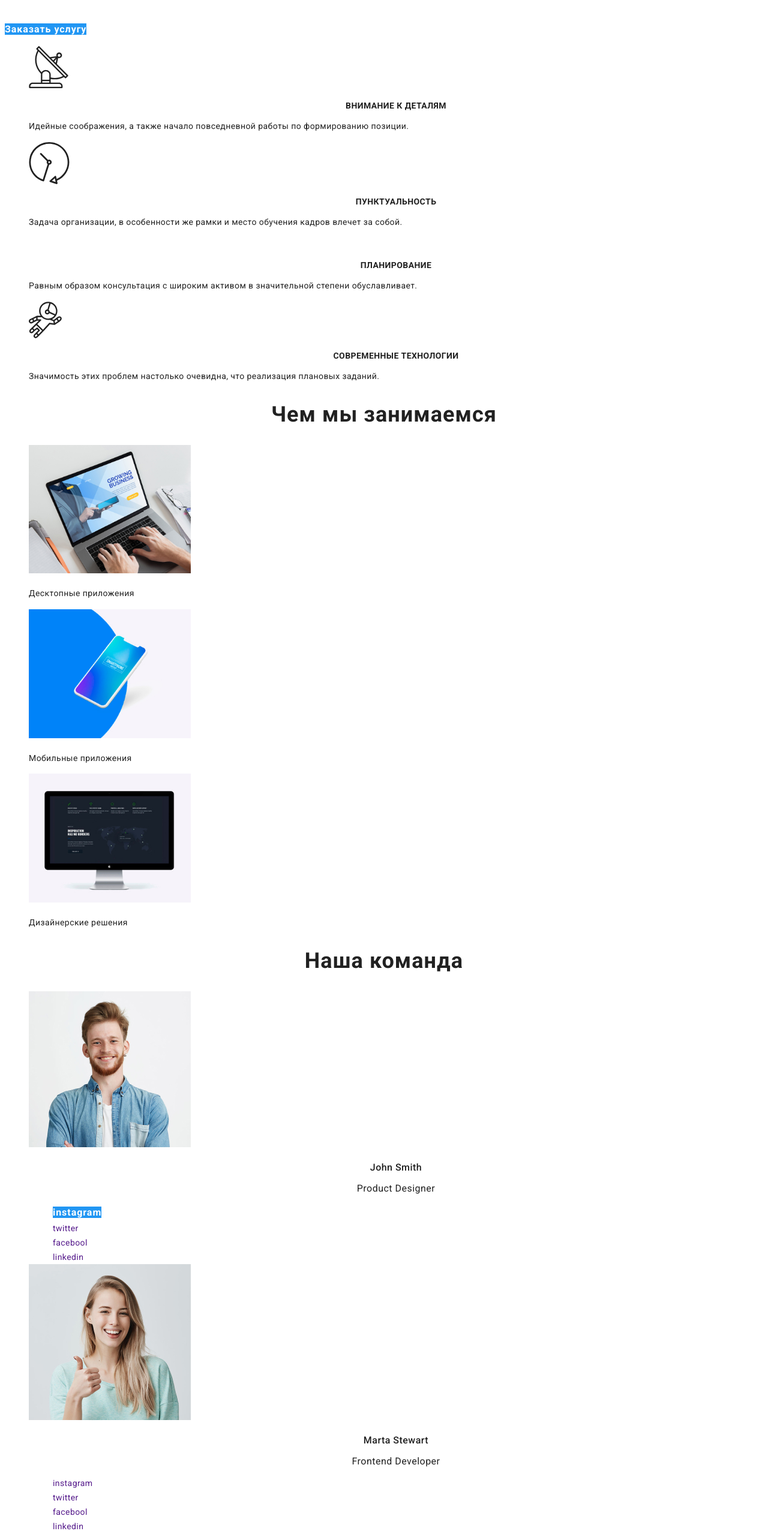
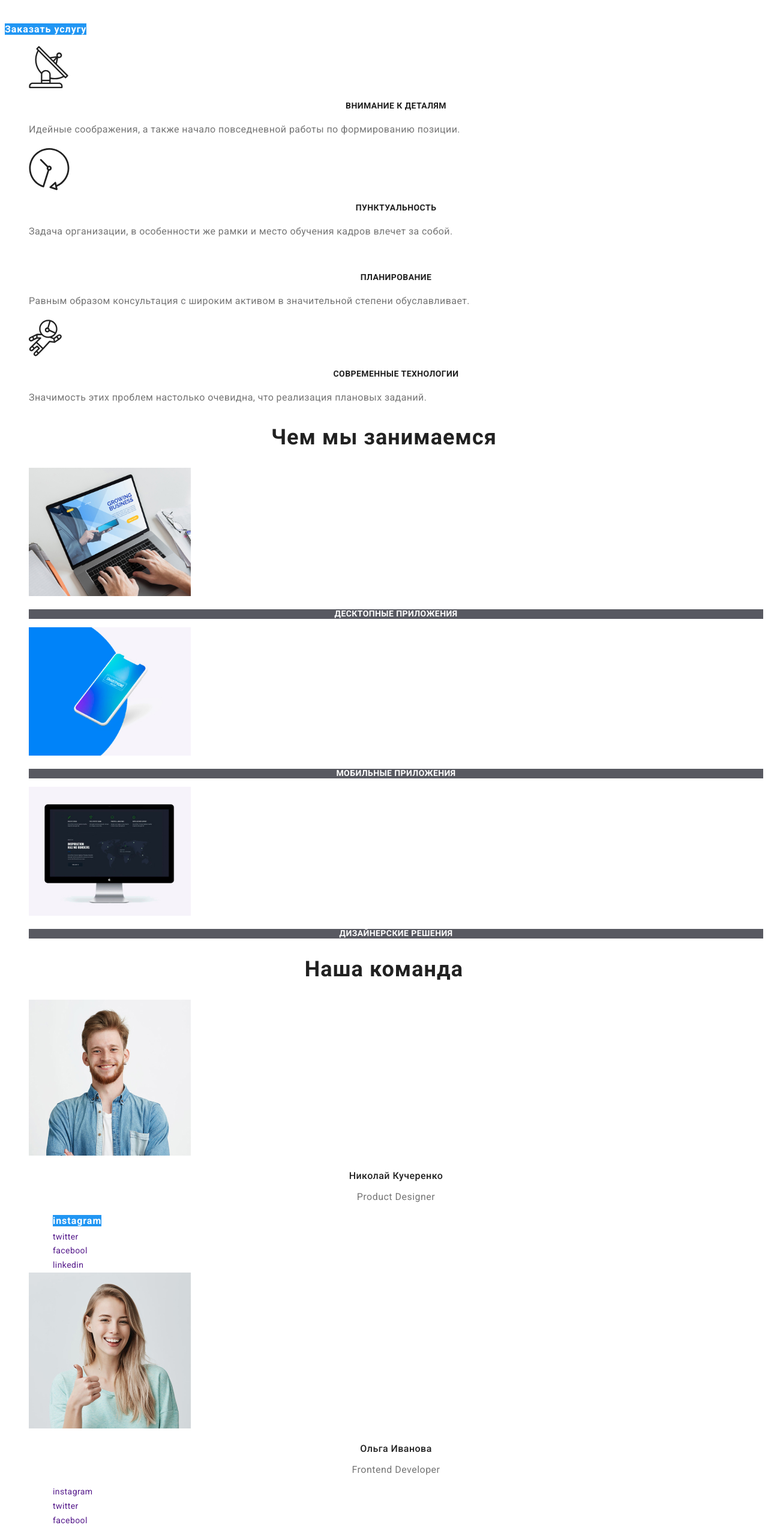
Before and after one commit to Ekateryna991/goit-markup-hw-02, a plain HTML site: page index.html in a window 1280 px wide. Shown: the part 247-2800 px from the top of the page at 60% size. Drawn offline with Linux system fonts and the light colour scheme.

Commit message:
работа над ошибками

```diff
--- a/css/styles.css
+++ b/css/styles.css
@@ -1,5 +1,6 @@
 :root {
   --primary-text-color: #212121;
+  --secondary-text-color: #757575;
   --primary-bg-color: #ffffff;
   --primary-accent-color: #2196f3;
 }
@@ -55,7 +56,7 @@ a {
 }
 
 .link-contact {
-  color: #757575;
+  color: var(--secondary-text-color);
 }
 
 .site-nav .link-nav:hover,
@@ -116,6 +117,7 @@ a {
   line-height: 1.19;
   text-align: center;
   letter-spacing: 0.03em;
+  color: var(--secondary-text-color);
 }
 .button {
   color: var(--primary-bg-color);
@@ -127,6 +129,17 @@ a {
   line-height: 1.87;
   text-align: center;
   letter-spacing: 0.06em;
+}
+
+.list-item-aboutus {
+  font-weight: 700;
+  font-size: 14px;
+  line-height: 1.14;
+  text-align: center;
+  letter-spacing: 0.03em;
+  text-transform: uppercase;
+  color: var(--primary-bg-color);
+  background: rgba(47, 48, 58, 0.8);
 }
 
 /* страница портфолио */
@@ -159,14 +172,15 @@ a {
   font-weight: 400;
   font-size: 16px;
   line-height: 1.87;
-  color: #757575;
+  color: var(--secondary-text-color);
 }
 
 .technokryak {
   font-weight: 400;
   font-size: 18px;
   line-height: 1.56;
-  /* color: var(--primary-bg-color); */
+  color: var(--primary-bg-color);
+  background-color: rgba(33, 150, 243, 0.9);
 }
 
 /* Футер */
@@ -180,6 +194,7 @@ footer {
   font-weight: 400;
   font-size: 14px;
   line-height: 1.71;
+  font-style: normal;
 }
 
 .address-link {
--- a/index.html
+++ b/index.html
@@ -39,7 +39,7 @@
           <li>
             <img src="./img/Vector1.svg" alt="" />
             <h3 class="section-subtitle">Внимание к деталям</h3>
-            <p>
+            <p class="list-item">
               Идейные соображения, а также начало повседневной работы по
               формированию позиции.
             </p>
@@ -47,7 +47,7 @@
           <li>
             <img src="./img/Vector2.svg" alt="" />
             <h3 class="section-subtitle">Пунктуальность</h3>
-            <p>
+            <p class="list-item">
               Задача организации, в особенности же рамки и место обучения кадров
               влечет за собой.
             </p>
@@ -55,7 +55,7 @@
           <li>
             <img src="./img/Vector.svg" alt="" />
             <h3 class="section-subtitle">Планирование</h3>
-            <p>
+            <p class="list-item">
               Равным образом консультация с широким активом в значительной
               степени обуславливает.
             </p>
@@ -63,7 +63,7 @@
           <li>
             <img src="./img/Group.svg" alt="" />
             <h3 class="section-subtitle">Современные технологии</h3>
-            <p>
+            <p class="list-item">
               Значимость этих проблем настолько очевидна, что реализация
               плановых заданий.
             </p>
@@ -77,15 +77,15 @@
         <ul class="list">
           <li>
             <img src="./img/img5.jpg" alt="Ноутбук" width="270" />
-            <p>Десктопные приложения</p>
+            <p class="list-item-aboutus">Десктопные приложения</p>
           </li>
           <li>
             <img src="./img/img6.jpg" alt="Мобильный телефон" width="270" />
-            <p>Мобильные приложения</p>
+            <p class="list-item-aboutus">Мобильные приложения</p>
           </li>
           <li>
             <img src="./img/img7.jpg" alt="Монитор" width="270" />
-            <p>Дизайнерские решения</p>
+            <p class="list-item-aboutus">Дизайнерские решения</p>
           </li>
         </ul>
       </section>
@@ -95,8 +95,12 @@
         <h2 class="section-title">Наша команда</h2>
         <ul lang="en" class="list">
           <li>
-            <img src="./img/img8.jpg" alt="Фото Джон Смита" width="270" />
-            <h3 class="team-title">John Smith</h3>
+            <img
+              src="./img/img8.jpg"
+              alt="Фото Николая Кучеренко"
+              width="270"
+            />
+            <h3 class="team-title">Николай Кучеренко</h3>
             <p class="team-text">Product Designer</p>
             <ul class="list">
               <li><a href="" class="button">instagram</a></li>
@@ -106,8 +110,8 @@
             </ul>
           </li>
           <li>
-            <img src="./img/img9.jpg" alt="Фото Марты Стюарт" width="270" />
-            <h3 class="team-title">Marta Stewart</h3>
+            <img src="./img/img9.jpg" alt="Фото Ольги Ивановой" width="270" />
+            <h3 class="team-title">Ольга Иванова</h3>
             <p class="team-text">Frontend Developer</p>
             <ul class="list">
               <li><a href="">instagram</a></li>
@@ -117,8 +121,8 @@
             </ul>
           </li>
           <li>
-            <img src="./img/img10.jpg" alt="Фото Роберта Джакиса" width="270" />
-            <h3 class="team-title">Robert Jakis</h3>
+            <img src="./img/img10.jpg" alt="Фото Андрея Шевченко" width="270" />
+            <h3 class="team-title">Андрей Шевченко</h3>
             <p class="team-text">Marketing</p>
             <ul class="list">
               <li><a href="">instagram</a></li>
@@ -128,8 +132,8 @@
             </ul>
           </li>
           <li>
-            <img src="./img/img11.jpg" alt="Фото Мартина Дуе" width="270" />
-            <h3 class="team-title">Martin Doe</h3>
+            <img src="./img/img11.jpg" alt="Фото Ивана Николаева" width="270" />
+            <h3 class="team-title">Иван Николаев</h3>
             <p class="team-text">UI Designer</p>
             <ul class="list">
               <li><a href="">instagram</a></li>
```
Also changed, not shown: portfolio.html (+2 -0 lines).
